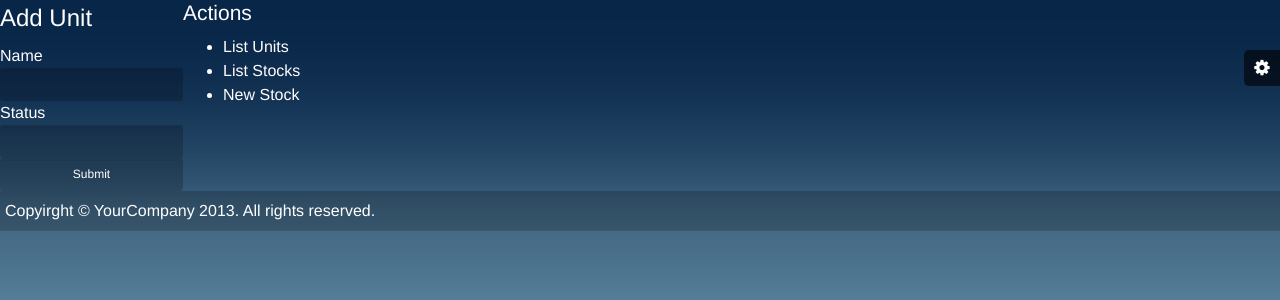
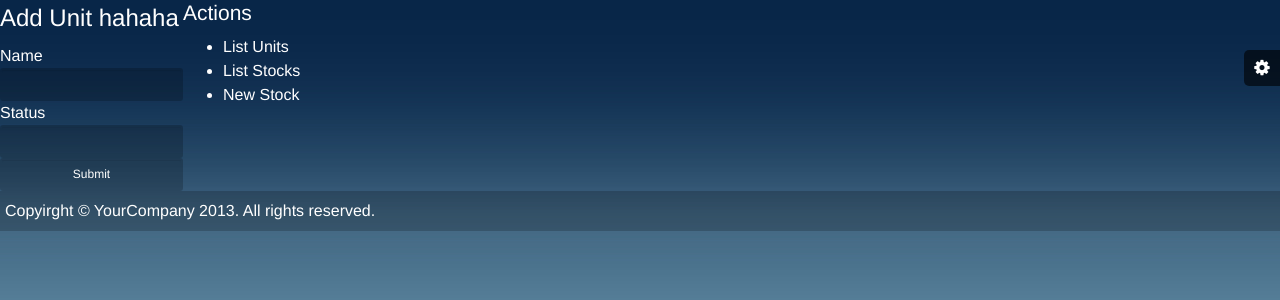
Before and after one commit to nicobaruna/cake, a CakePHP app: the page made by app/View/Units/add.ctp in a window 1280 px wide. Shown: the top 300 px of the page. Run offline with PHP 8.4 and a stand-in for CakePHP, Linux system fonts and the light colour scheme; the template is opened without the code that fills it, so the values that code supplies are empty; form fields are guessed from the names that the template uses; some libraries are stand-ins or nearby versions.

Commit message:
Perubahan pada view

```diff
--- a/app/View/Units/add.ctp
+++ b/app/View/Units/add.ctp
@@ -1,7 +1,7 @@
 <div class="units form">
 <?php echo $this->Form->create('Unit'); ?>
 	<fieldset>
-		<legend><?php echo __('Add Unit'); ?></legend>
+		<legend><?php echo __('Add Unit hahaha'); ?></legend>
 	<?php
 		echo $this->Form->input('name');
 		echo $this->Form->input('status');
```
Also changed, not shown: 1 other file.
